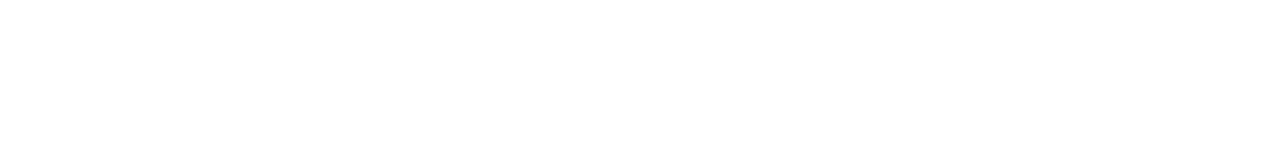
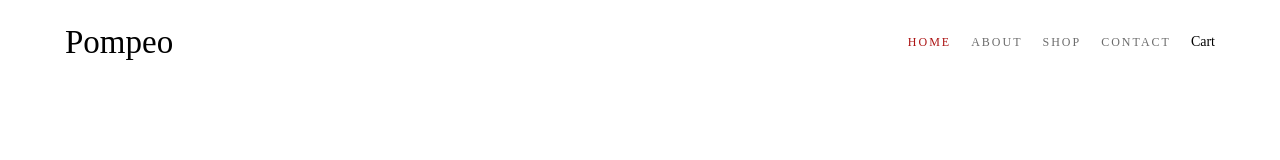
Before and after one commit to realOomat/figma-app, a plain HTML site: page index.html in a window 1280 px wide. Drawn offline with Linux system fonts and the light colour scheme.

Commit message:
Oomat: header

```diff
--- a/css/style.css
+++ b/css/style.css
@@ -0,0 +1,65 @@
+body{
+  margin: 0;
+}
+
+.container{
+  width: 1150px;
+  margin: auto;
+}
+
+.navbar{
+  display: flex;
+  align-items: center;
+  justify-content: space-between;
+}
+
+.navbar h1{
+  font-family: 'Pacifico';
+  font-style: normal;
+  font-weight: 400;
+  font-size: 33px;
+  line-height: 40px;
+  text-align: center;
+}
+
+.navbar ul{
+  display: flex;
+  align-items: center;
+  gap: 20px;
+}
+
+.navbar ul p{
+  font-family: 'Poppins';
+  font-style: normal;
+  font-weight: 400;
+  font-size: 12px;
+  line-height: 22px;
+  letter-spacing: 2px;
+  text-transform: uppercase;
+  color: #AC1313;
+  cursor: pointer;
+}
+
+.navbar ul li{
+  list-style: none;
+  font-family: 'Poppins';
+  font-style: normal;
+  font-weight: 400;
+  font-size: 12px;
+  line-height: 22px;
+  letter-spacing: 2px;
+  text-transform: uppercase;
+  color: #6C6C6C;
+  cursor: pointer;
+}
+
+.navbar ul span{
+  font-family: 'Libre Franklin';
+  font-style: normal;
+  font-weight: 400;
+  font-size: 14px;
+  line-height: 20px;
+  text-align: center;
+  color: #000000;
+  cursor: pointer;
+}
--- a/index.html
+++ b/index.html
@@ -9,7 +9,19 @@
 </head>
 <body>
   <header>
+    <div class="container">
+      <div class="navbar">
+        <h1>Pompeo</h1>
 
+        <ul>
+          <p>Home</p>
+          <li>About</li>
+          <li>Shop</li>
+          <li>Contact</li>
+          <span>Cart</span>
+        </ul>
+      </div>
+    </div>
   </header>
 
   <main>
```
Also changed, not shown: image/image (23).png (added).
